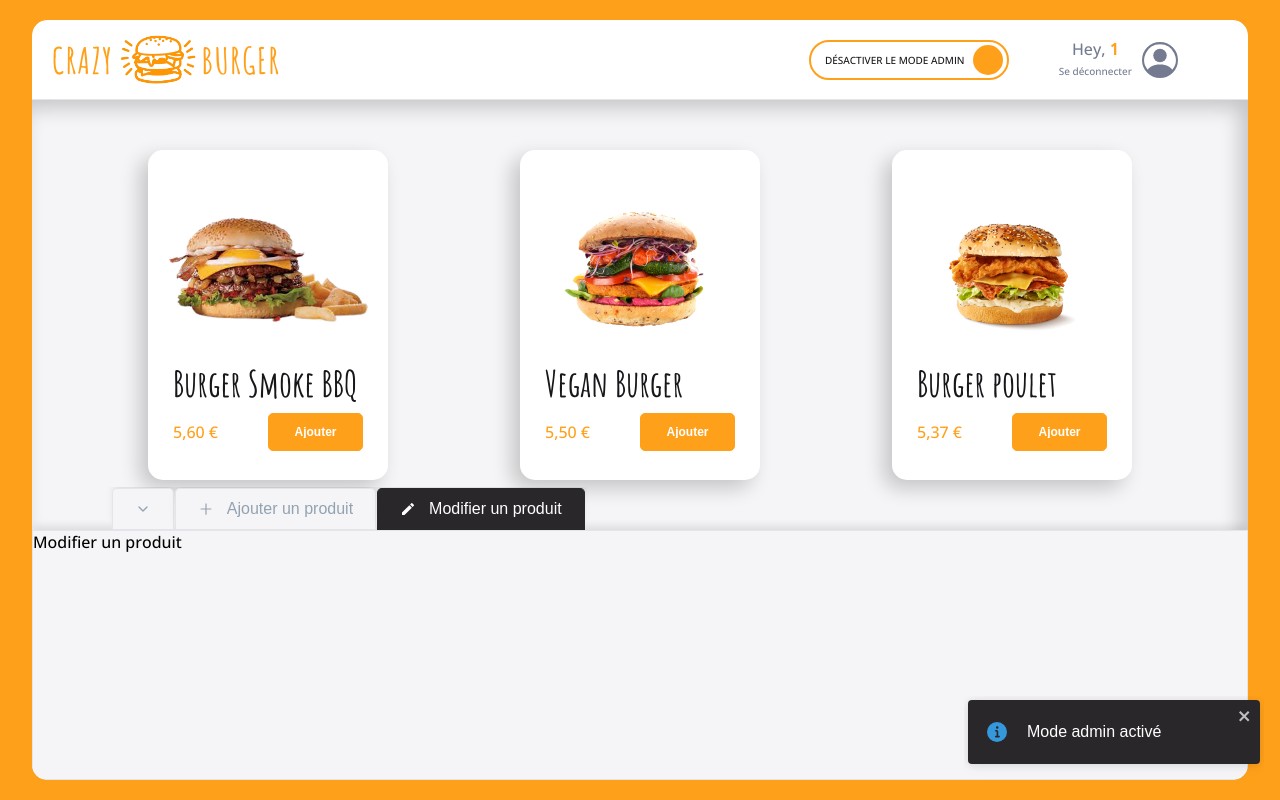
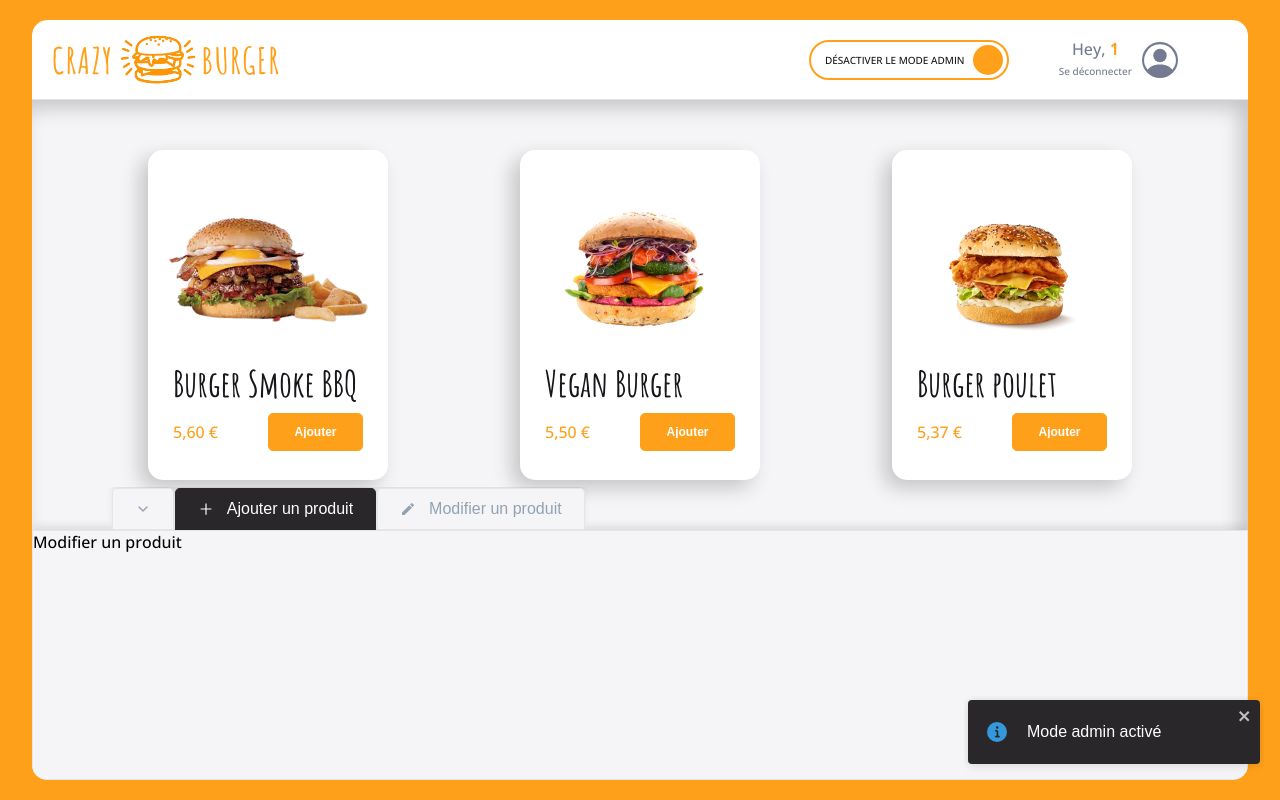
Before and after one commit to Samy572/burger-shop, a React (Vite) app: page /order/1 in a window 1280 px wide. Both pictures are taken after a click on the label 908 px from the left and 59 px from the top of the page. Built offline with nearby package versions, Linux system fonts and the light colour scheme.

Commit message:
🚧   F07 : OrderPage > Admin > Tabs > add getTabConfig

```diff
--- a/src/components/pages/order/Main/Admin/AdminTabs.jsx
+++ b/src/components/pages/order/Main/Admin/AdminTabs.jsx
@@ -1,70 +1,41 @@
 import styled from 'styled-components';
 import Tab from '../../../../reusable-ui/Tab';
 import { FiChevronDown, FiChevronUp } from 'react-icons/fi';
-import { AiOutlinePlus } from 'react-icons/ai';
-import { MdModeEditOutline } from 'react-icons/md';
 import { theme } from '../../../../../theme';
 import { useContext } from 'react';
 import OrderContext from '../../../../../context/OrderContext';
+import { getTabsConfig } from './getTabConfig';
 
 export default function AdminTabs() {
 	const {
 		isCollapsed,
 		setisCollapsed,
-		isAddSelected,
-		setisAddSelected,
-		isEditSelected,
-		setisEditSelected,
+		currentTabSelected,
+		setcurrentTabSelected,
 	} = useContext(OrderContext);
 
 	const selectTab = (tabSelected) => {
-		setisCollapsed(false);
-
-		if (tabSelected === 'add') {
-			setisAddSelected(true);
-			setisEditSelected(false);
-		}
-
-		if (tabSelected === 'edit') {
-			setisEditSelected(true);
-			setisAddSelected(false);
-		}
+		setisCollapsed(false); // Ouvrir le pannel
+		setcurrentTabSelected(tabSelected); // reactualiser l'onglet selected
 	};
-
-	const tabsConfig = [
-		{
-			label: '',
-			onClick: () => setisCollapsed(!isCollapsed),
-			Icon: isCollapsed ? <FiChevronUp /> : <FiChevronDown />,
-			className: isCollapsed ? 'is-active' : '',
-		},
-		{
-			label: 'Ajouter un produit',
-			onClick: () => selectTab('add'),
-			Icon: <AiOutlinePlus />,
-			className: isAddSelected ? 'is-active' : '',
-		},
-		{
-			label: 'Modifier un produit',
-			Icon: <MdModeEditOutline />,
-			className: isEditSelected ? 'is-active' : '',
-			onClick: () => selectTab('edit'),
-		},
-	];
+	const tabs = getTabsConfig(currentTabSelected);
 
 	return (
 		<AdminTabsStyled>
-			{tabsConfig.map((tab, id) => {
-				return (
+			<Tab
+				onClick={() => setisCollapsed(!isCollapsed)}
+				Icon={isCollapsed ? <FiChevronUp /> : <FiChevronDown />}
+				className={isCollapsed ? 'is-active' : ''}
+			/>
+			{tabs.map((tab, id) => (
 				<Tab
 					key={id}
 					label={tab.label}
-						onClick={tab.onClick}
+					onClick={() => selectTab(tab.index)}
 					Icon={tab.Icon}
 					className={tab.className}
 				/>
-				);
-			})}
+			))}
 		</AdminTabsStyled>
 	);
 }
--- /dev/null
+++ b/src/components/pages/order/Main/Admin/getTabConfig.jsx
@@ -0,0 +1,17 @@
+import { AiOutlinePlus } from 'react-icons/ai';
+import { MdModeEditOutline } from 'react-icons/md';
+
+export const getTabsConfig = (currentTabSelected) => [
+	{
+		index: 'add',
+		label: 'Ajouter un produit',
+		Icon: <AiOutlinePlus />,
+		className: currentTabSelected === 'add' ? 'is-active' : '',
+	},
+	{
+		index: 'edit',
+		label: 'Modifier un produit',
+		Icon: <MdModeEditOutline />,
+		className: currentTabSelected === 'edit' ? 'is-active' : '',
+	},
+];
--- a/src/components/pages/order/OrderPage.jsx
+++ b/src/components/pages/order/OrderPage.jsx
@@ -10,6 +10,7 @@ const OrderPage = () => {
 	const [isCollapsed, setisCollapsed] = useState(false);
 	const [isAddSelected, setisAddSelected] = useState(false);
 	const [isEditSelected, setisEditSelected] = useState(true);
+	const [currentTabSelected, setcurrentTabSelected] = useState('add');
 
 	const orderContextValue = {
 		isModeAdmin,
@@ -20,6 +21,8 @@ const OrderPage = () => {
 		setisAddSelected,
 		isEditSelected,
 		setisEditSelected,
+		currentTabSelected,
+		setcurrentTabSelected,
 	};
 	return (
 		<OrderContext.Provider value={orderContextValue}>
--- a/src/context/OrderContext.jsx
+++ b/src/context/OrderContext.jsx
@@ -12,4 +12,7 @@ export default createContext({
 
 	isEditSelected: true,
 	setisEditSelected: () => {},
+
+	currentTabSelected: 'add',
+	setcurrentTabSelected: () => {},
 });
```
Lines whose indentation alone changed are shown as unchanged.
